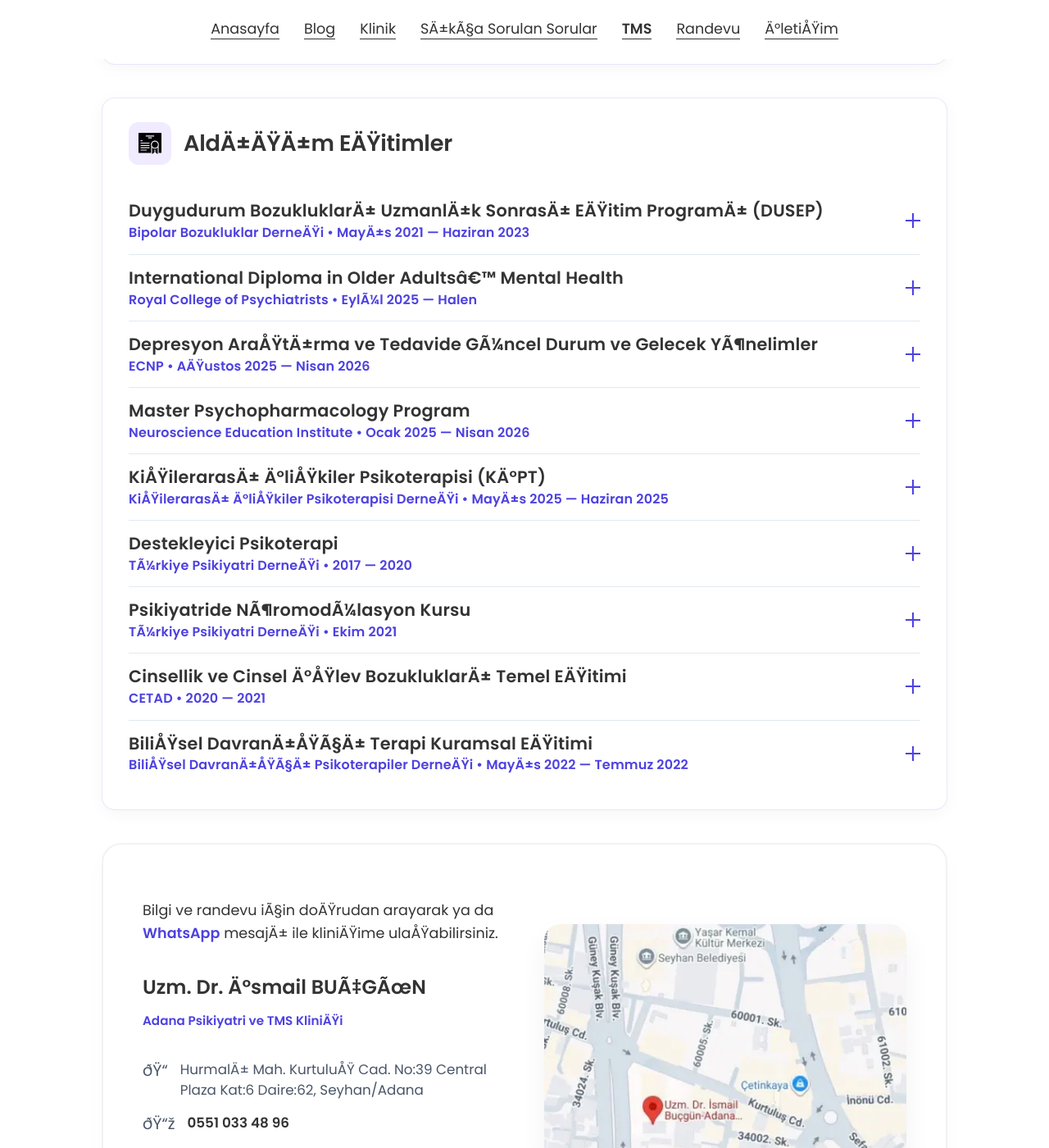
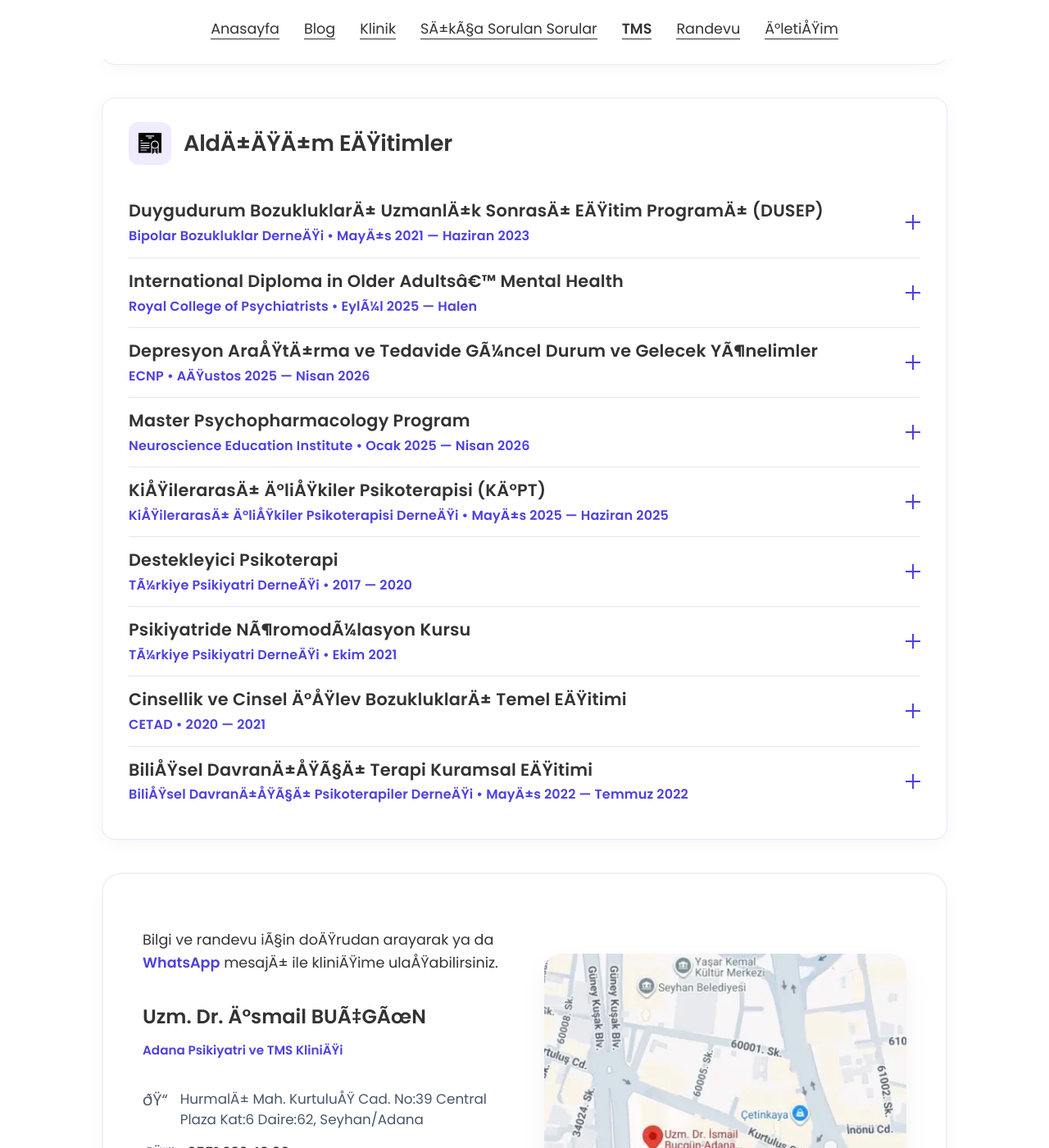
Before and after one commit to ibucgun/ibucgun.github.io, a Jekyll site: the page built from index.html, in a window 1280 px wide and 1400 px high, scrolled down 1697 px. Shown: the whole window at 82% size. Built offline with Jekyll 4.4.1, drawn with Linux system fonts in a browser that asks for light colours.

Commit message:
Update _resume.scss

```diff
--- a/_sass/_resume.scss
+++ b/_sass/_resume.scss
@@ -471,7 +471,8 @@
       @include sans_bold;
       font-size: 1.3rem !important;
       color: $text_color !important;
-      margin: 0 !important;
+      margin-top: 0 !important;
+      margin-bottom: 4px !important;
       line-height: 1.2 !important;
 
       a { color: inherit !important; text-decoration: none !important; border: none !important; }
```
